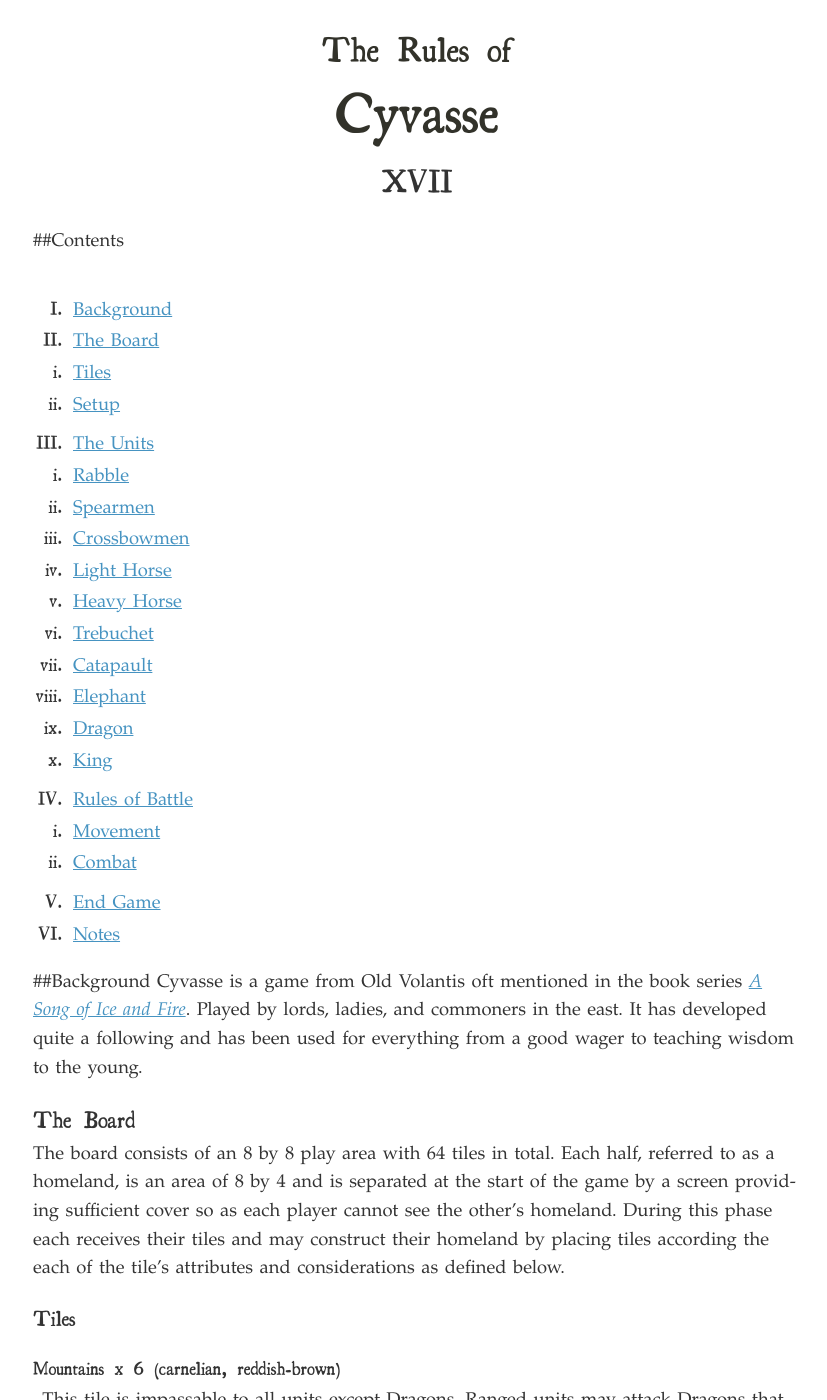
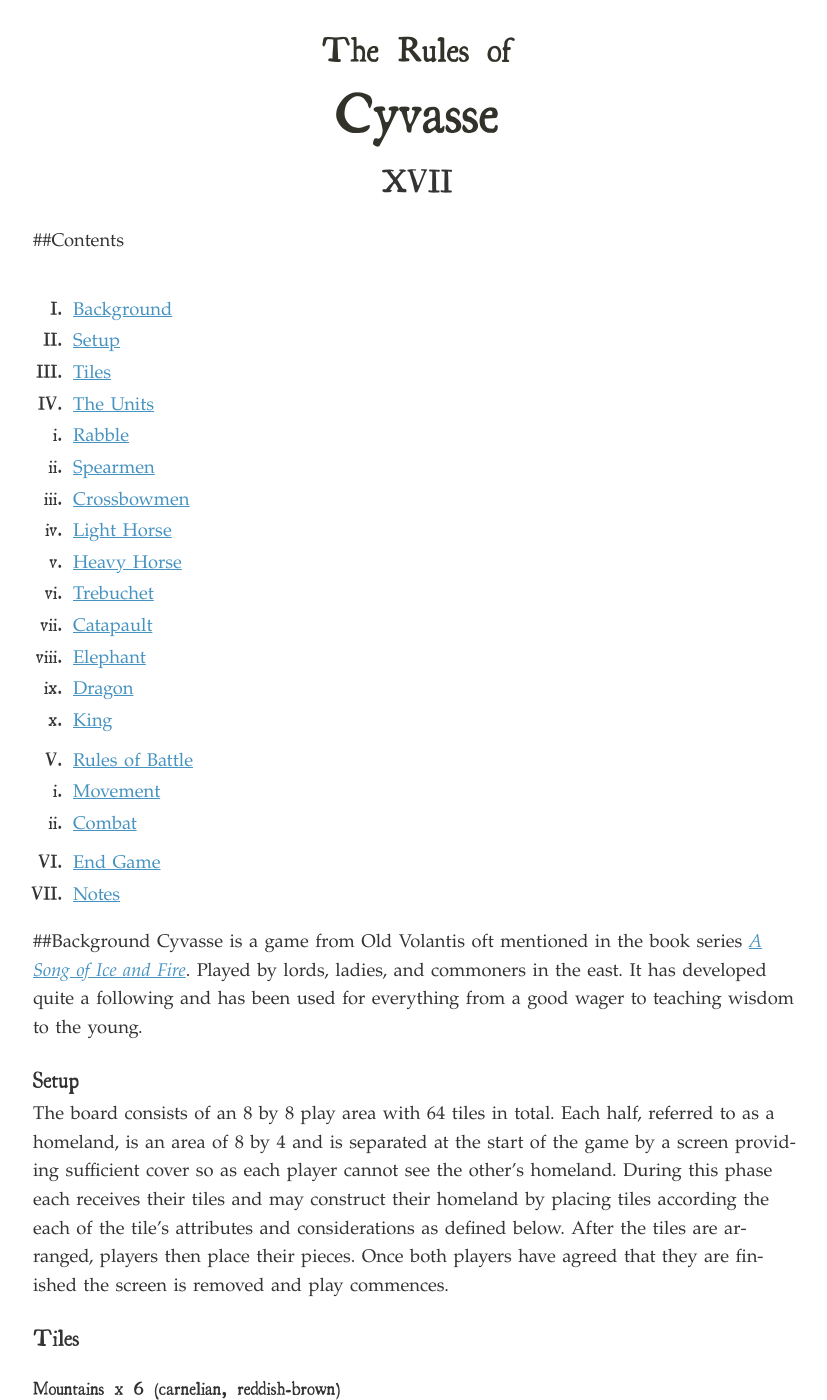
Before and after one commit to dylan/gameofcyvasse, a Jekyll site: the page built from index.html, in a window 1280 px wide and 1400 px high. Shown: the whole window, without its empty margins (223-1050 px from the left). Built offline with Jekyll 4.4.1, drawn with Linux system fonts in a browser that asks for light colours.

Commit message:
Setup section added…

```diff
--- a/_includes/rules.md
+++ b/_includes/rules.md
@@ -1,10 +1,9 @@
 
 ##Contents
 1. [Background](#background)
-2. [The Board](#the_board)
-    1. [Tiles](#tiles)
-    2. [Setup](#setup)
-3. [The Units](#the_units)
+2. [Setup](#setup)
+3. [Tiles](#tiles)
+4. [The Units](#the_units)
     1. [Rabble](#rabble)
     2. [Spearmen](#spearmen)
     3. [Crossbowmen](#crossbowmen)
@@ -15,20 +14,21 @@
     8. [Elephant](#elephant)
     9. [Dragon](#dragon)
     10. [King](#king)
-4.  [Rules of Battle](#rules_of_battle)
+5.  [Rules of Battle](#rules_of_battle)
     1. [Movement](#movement)
     2. [Combat](#combat)
-4.  [End Game](#end_game)
-5.  [Notes](#notes)
+6.  [End Game](#end_game)
+7.  [Notes](#notes)
 
 
 ##Background
 Cyvasse is a game from Old Volantis oft mentioned in the book series [_A Song of Ice and Fire_](http://en.wikipedia.org/wiki/A_Song_of_Ice_and_Fire). Played by lords, ladies, and commoners in the east. It has developed quite a following and has been used for everything from a good wager to teaching wisdom to the young.
 
-## The Board
+## Setup
 The board consists of an 8 by 8 play area with 64 tiles in total. Each half, referred to as a homeland, is an area of 8 by 4 and is separated at the start of the game by a screen providing sufficient cover so as each player cannot see the other's homeland.
-During this phase each receives their tiles and may construct their homeland by placing tiles according the each of the tile's attributes and considerations as defined below.
-### Tiles
+During this phase each receives their tiles and may construct their homeland by placing tiles according the each of the tile's attributes and considerations as defined below. After the tiles are arranged, players then place their pieces. Once both players have agreed that they are finished the screen is removed and play commences.
+
+## Tiles
 Mountains x 6 (carnelian, reddish-brown)
   : This tile is impassable to all units except Dragons.
     Ranged units may attack Dragons that are on mountain tiles but they cannot attack through one.
```
